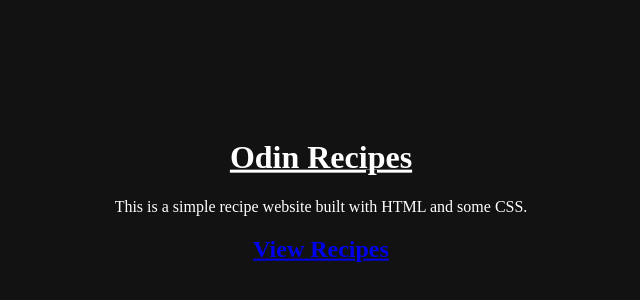
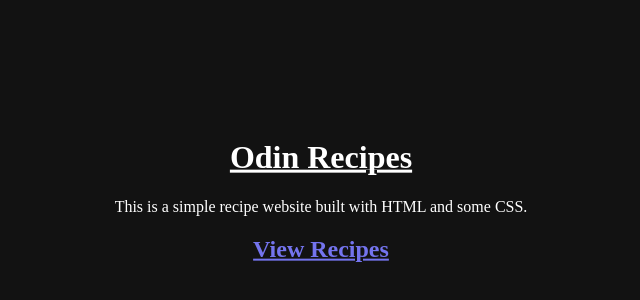
Before and after one commit to Magrid0/odin-recipes, a plain HTML site: page index.html in a window 1280 px wide. Shown: the part 200-500 px from the top of the page, without its empty margins (319-959 px from the left). Drawn offline with Linux system fonts and the light colour scheme.

Commit message:
change dark mode link color

```diff
--- a/css/dark_mode.css
+++ b/css/dark_mode.css
@@ -2,3 +2,7 @@ body {
     background-color: #121212;
     color: white;
 }
+
+a {
+    color: rgb(116, 116, 238);
+}
```
